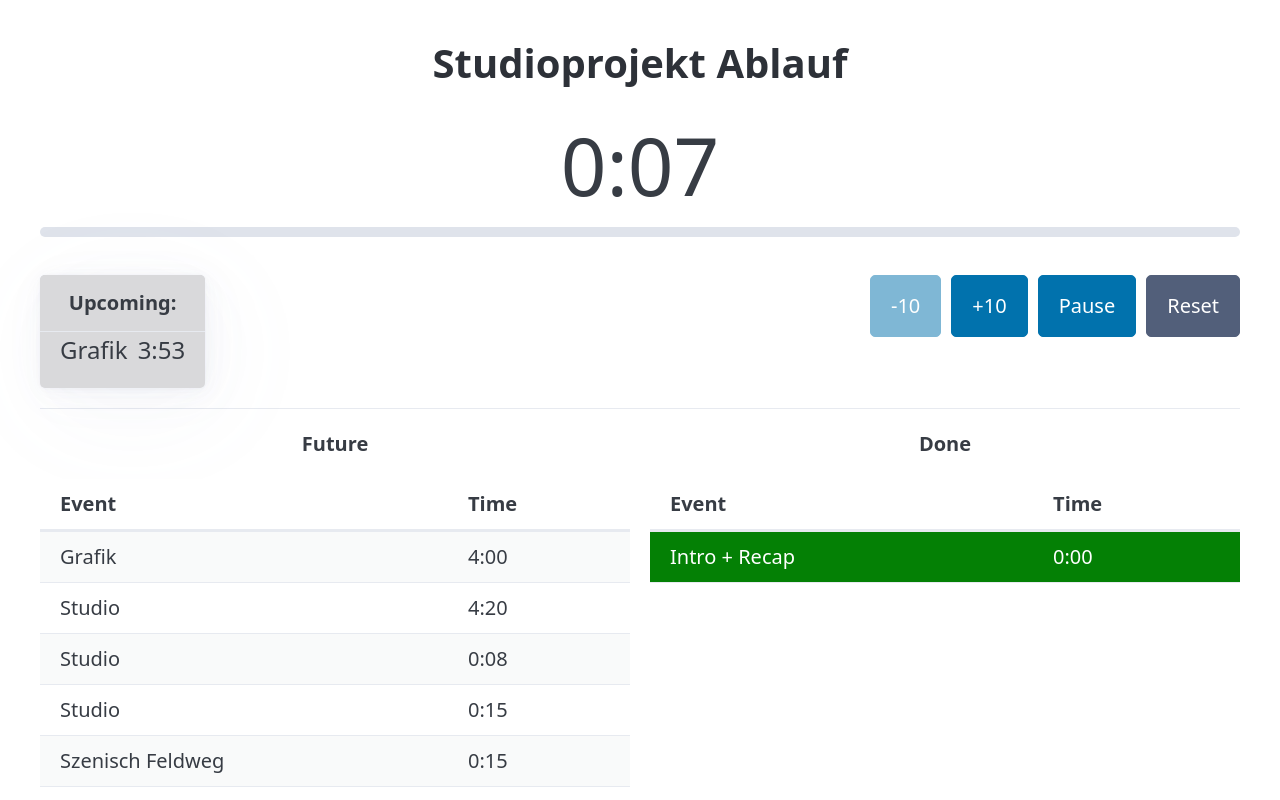
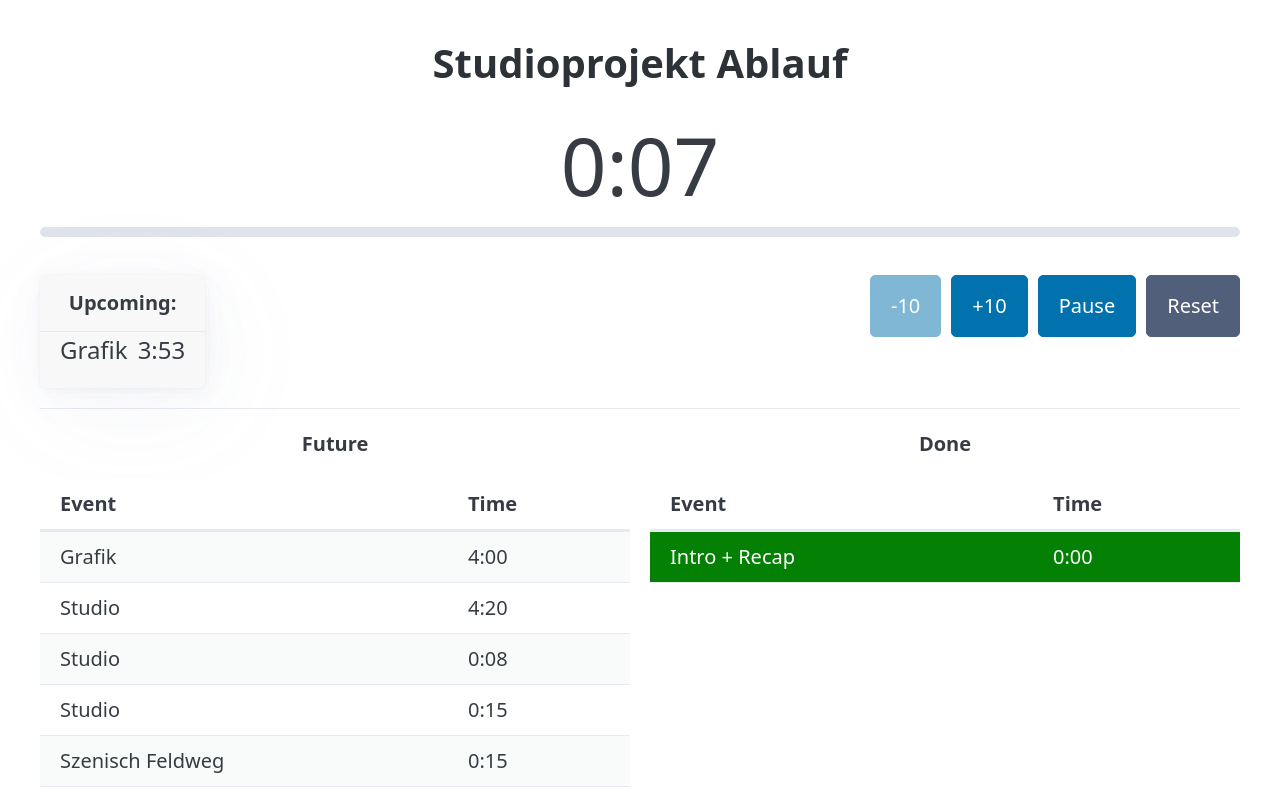
Before and after one commit to Lenni009/Studioprojekt-Ablauf, a Vue app: page / in a window 1280 px wide. In both pictures the pointer is over the element 122 px from the left and 331 px from the top of the page. Shown: the top 800 px of the page. Built offline with nearby package versions, Linux system fonts and the light colour scheme.

Commit message:
reduce flashiness

```diff
--- a/src/components/Schedule.vue
+++ b/src/components/Schedule.vue
@@ -233,7 +233,7 @@ function jumpTo(ts: number) {
 
     &:hover,
     &:hover * {
-      background-color: color-mix(in srgb, var(--pico-contrast-background) 20%, var(--pico-card-background-color) 100%);
+      background-color: color-mix(in srgb, var(--pico-contrast-background) 3%, var(--pico-card-background-color) 100%);
     }
 
     header {
```
